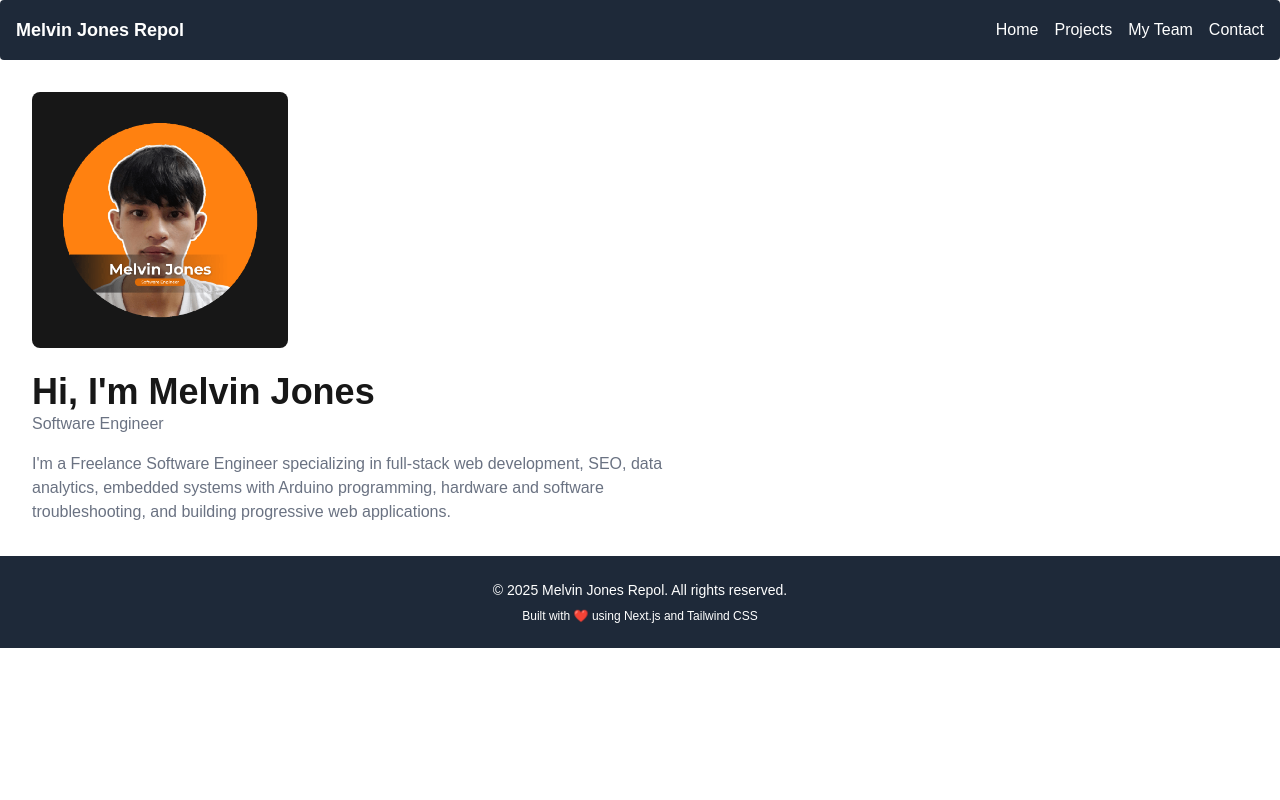
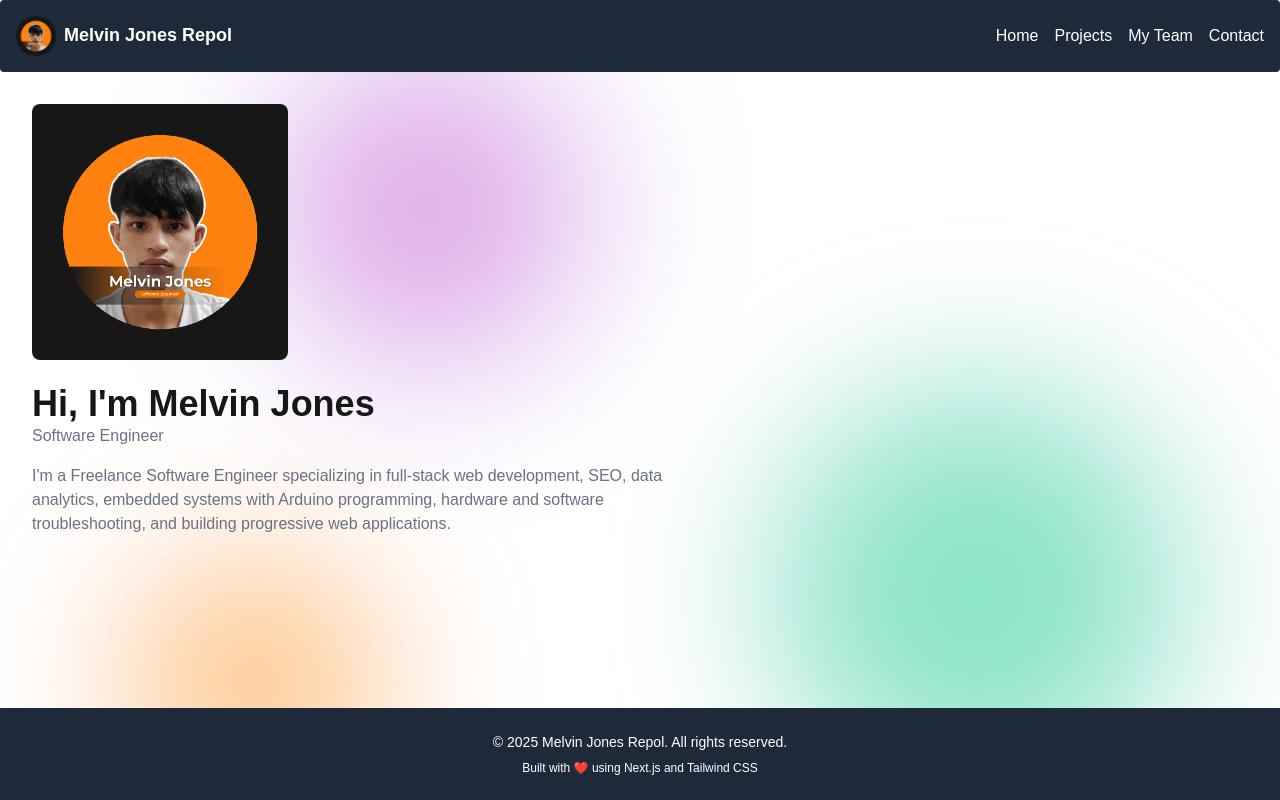
Before and after one commit to mrepol742/melvinjonesrepol, a Next.js app: page / in a window 1280 px wide. Built offline with nearby package versions, Linux system fonts and the light colour scheme.

Commit message:
Enhance portfolio website: add animated background circles, update favicon, and improve layout structure

```diff
--- a/src/app/globals.css
+++ b/src/app/globals.css
@@ -24,3 +24,60 @@ body {
   color: var(--foreground);
   font-family: Arial, Helvetica, sans-serif;
 }
+
+.background-gloss {
+  position: absolute;
+  width: 100%;
+  height: 100%;
+  overflow: hidden;
+  top: 0;
+  left: 0;
+  z-index: -1;
+}
+
+.gloss-circle {
+  position: absolute;
+  border-radius: 50%;
+  filter: blur(80px);
+  opacity: 0.6;
+  animation: float 12s infinite ease-in-out alternate;
+}
+
+/* Individual Circle Styles */
+.circle1 {
+  width: 300px;
+  height: 300px;
+  background: radial-gradient(circle at center, #ff6ec4, #7873f5);
+  top: 10%;
+  left: 20%;
+  animation-delay: 0s;
+}
+
+.circle2 {
+  width: 400px;
+  height: 400px;
+  background: radial-gradient(circle at center, #42e695, #3bb2b8);
+  top: 50%;
+  left: 60%;
+  animation-delay: 2s;
+}
+
+.circle3 {
+  width: 250px;
+  height: 250px;
+  background: radial-gradient(circle at center, #f9d423, #ff4e50);
+  top: 70%;
+  left: 10%;
+  animation-delay: 4s;
+}
+
+/* Float Animation */
+@keyframes float {
+  0% {
+    transform: translateY(0) translateX(0) scale(1);
+  }
+
+  100% {
+    transform: translateY(-50px) translateX(50px) scale(1.1);
+  }
+}
--- a/src/app/layout.tsx
+++ b/src/app/layout.tsx
@@ -42,16 +42,16 @@ export const metadata: Metadata = {
   },
   icons: {
     icon: "/favicon.ico",
-    apple: "/apple-touch-icon.png",
+    apple: "/favicon.png",
     other: [
       {
         rel: "icon",
-        url: "/favicon-32x32.png",
+        url: "/favicon.png",
         sizes: "32x32",
       },
       {
         rel: "icon",
-        url: "/favicon-16x16.png",
+        url: "/favicon.png",
         sizes: "16x16",
       },
     ],
@@ -66,10 +66,15 @@ export default function RootLayout({
   return (
     <html lang="en">
       <body
-        className={`${geistSans.variable} ${geistMono.variable} antialiased`}
+        className={`${geistSans.variable} ${geistMono.variable} antialiased min-h-screen flex flex-col`}
       >
+        <div className="background-gloss">
+          <div className="gloss-circle circle1"></div>
+          <div className="gloss-circle circle2"></div>
+          <div className="gloss-circle circle3"></div>
+        </div>
         <Nav />
-        {children}
+        <div className="flex-1">{children}</div>
         <Footer />
       </body>
     </html>
--- a/src/app/page.tsx
+++ b/src/app/page.tsx
@@ -8,8 +8,8 @@ export default function Home() {
           src="/images/melvinjonesrepol.png"
           alt="Hero Image"
           className="w-64 h-64 object-cover rounded-lg mb-6"
-          width={100}
-          height={100}
+          width={256}
+          height={256}
         />
         <h1 className="text-4xl font-bold">Hi, I&apos;m Melvin Jones</h1>
         <p className="text-gray-500">Software Engineer</p>
--- a/src/components/Nav.tsx
+++ b/src/components/Nav.tsx
@@ -1,7 +1,8 @@
-"use client"
+"use client";
 
 import { useState } from "react";
 import Link from "next/link";
+import Image from "next/image";
 
 export default function Nav() {
   const [menuOpen, setMenuOpen] = useState(false);
@@ -9,7 +10,14 @@ export default function Nav() {
   return (
     <nav className="rounded bg-gray-800 text-white p-4">
       <div className="mx-auto flex justify-between items-center">
-        <Link href="/" className="text-lg font-bold hover:underline">
+        <Link href="/" className="text-lg font-bold">
+          <Image
+            src="/favicon.png"
+            alt="Logo"
+            width={40}
+            height={40}
+            className="inline-block mr-2 rounded-full"
+          />
           Melvin Jones Repol
         </Link>
         {/* Hamburger button for mobile */}
```
Also changed, not shown: public/favicon.png (added), 1 other file (tests, documents, lock files or other folders).
